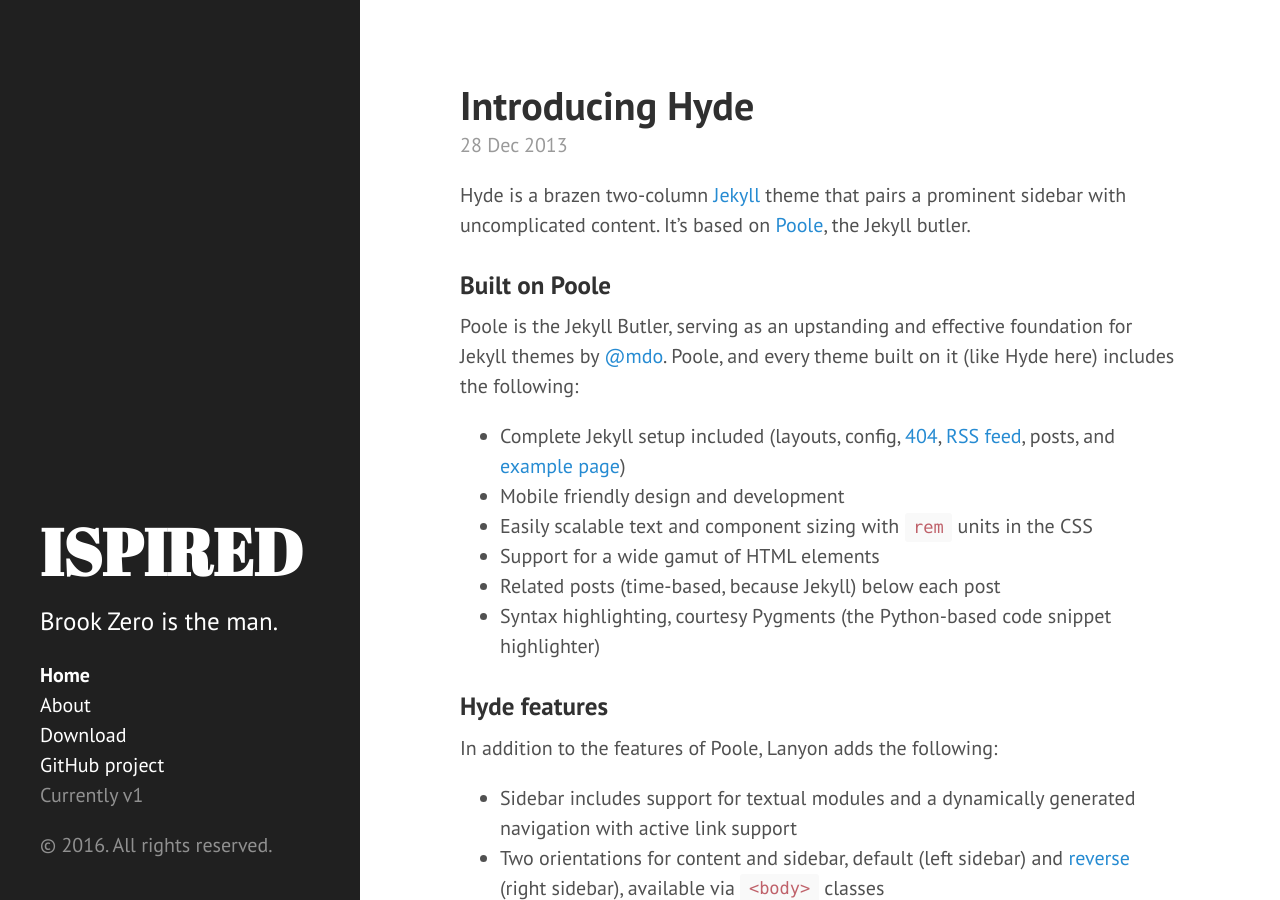
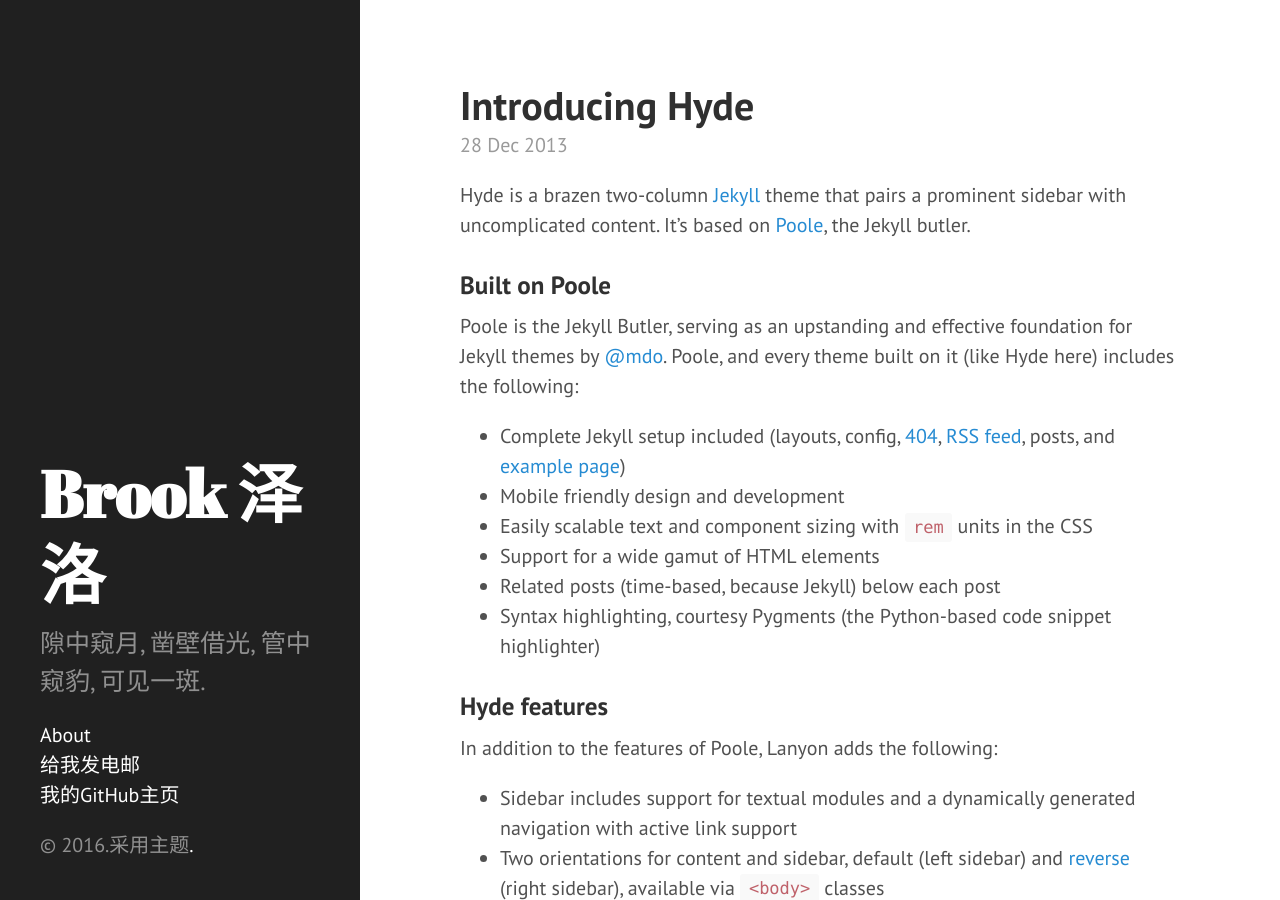
Before and after one commit to TSEL0/brookzero, a Jekyll site: the page built from index.html, in a window 1280 px wide and 900 px high. Built offline with Jekyll 4.4.1, drawn with Linux system fonts in a browser that asks for light colours; the list of posts is cut into pages by our own code.

Commit message:
一些xiugai

```diff
--- a/_config.yml
+++ b/_config.yml
@@ -5,9 +5,9 @@
 permalink:        pretty
 
 # Setup
-title:            ISPIRED
+title:            Brook 泽洛
 tagline:          ']'
-description:      'Brook Zero is the man.'
+description:      '隙中窥月, 凿壁借光, 管中窥豹, 可见一斑.'
 url:              http://hyde.getpoole.com
 
 author:
--- a/_includes/sidebar.html
+++ b/_includes/sidebar.html
@@ -1,13 +1,13 @@
 <div class="sidebar">
   <div class="container sidebar-sticky">
     <div class="sidebar-about">
-      <h1>{{ site.title }}</h1>
-      <p class="lead"><a href="/">{{ site.description }}</a></p>
+      <h1><a href="/">{{ site.title }}</a></h1>
+      <p class="lead">{{ site.description }}</p>
     </div>
 
     <ul class="sidebar-nav">
       <li class="sidebar-nav-item{% if page.title == "Home" %} active{% endif %}">
-        <a href="/">Home</a>
+
       </li>
 
       {% comment %}
@@ -26,11 +26,12 @@
         {% endif %}
       {% endfor %}
 
-      <li class="sidebar-nav-item"><a href="{{ site.github.repo }}/archive/v{{ site.version }}.zip">Download</a></li>
-      <li class="sidebar-nav-item"><a href="{{ site.github.repo }}">GitHub project</a></li>
-      <li class="sidebar-nav-item">Currently v{{ site.version }}</li>
+      <li class="sidebar-nav-item"><a href="http://sighttp.qq.com/authd?IDKEY=9968028f49599d653aef8c2a5bd83cd0fb529642618330e7"与我QQ联系</li>
+      <li class="sidebar-nav-item"><a href="mailto:me@brookzero.com">给我发电邮</a></li>
+      <li class="sidebar-nav-item"><a href="{{ site.github.repo }}">我的GitHub主页</a></li>
+
     </ul>
 
-    <p>&copy; {{ site.time | date: '%Y' }}. All rights reserved.</p>
+    <p>&copy; {{ site.time | date: '%Y' }}.采用主题<a href="http://hyde.getpoole.com/"Hyde</a>.</p>
   </div>
 </div>
```
